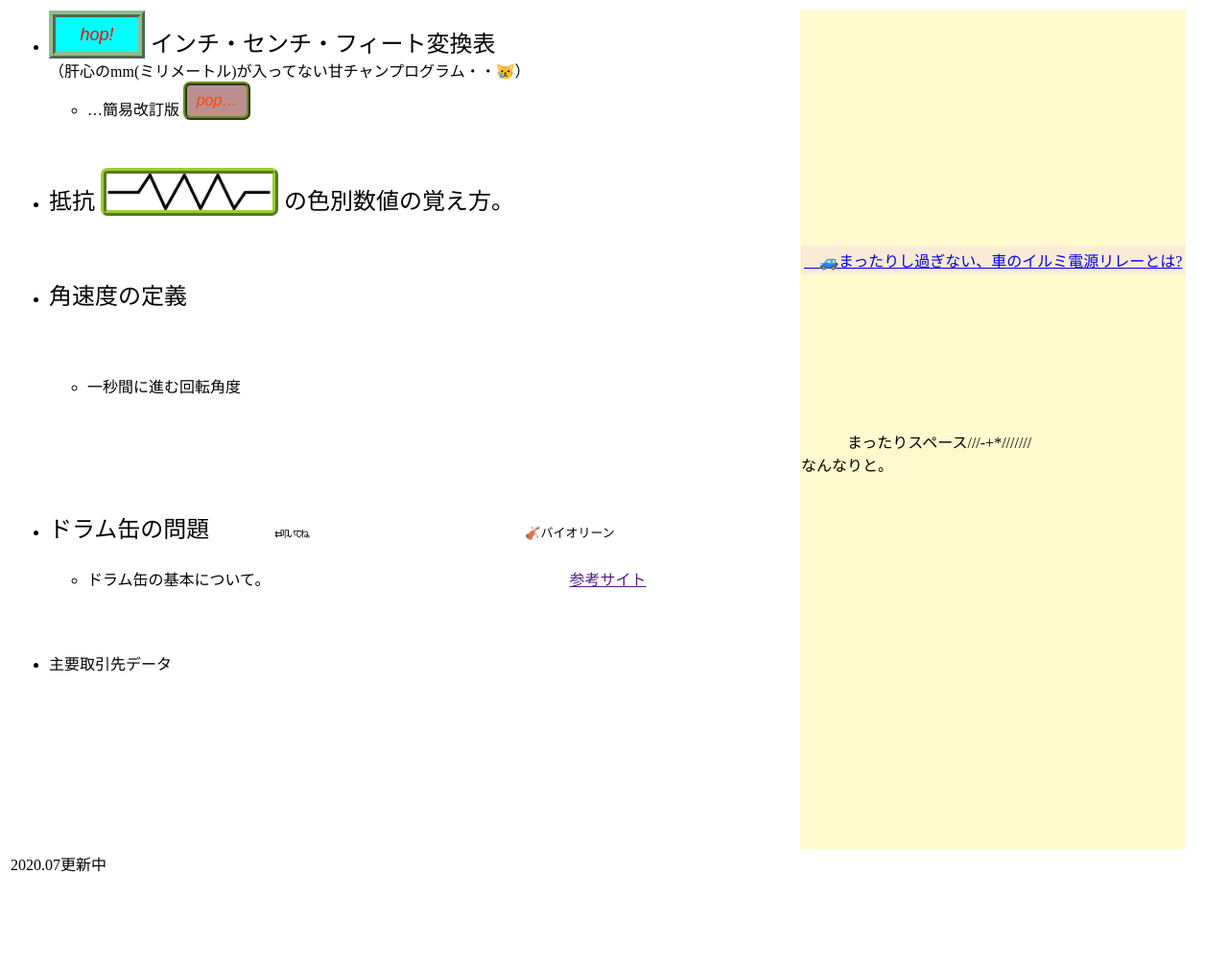
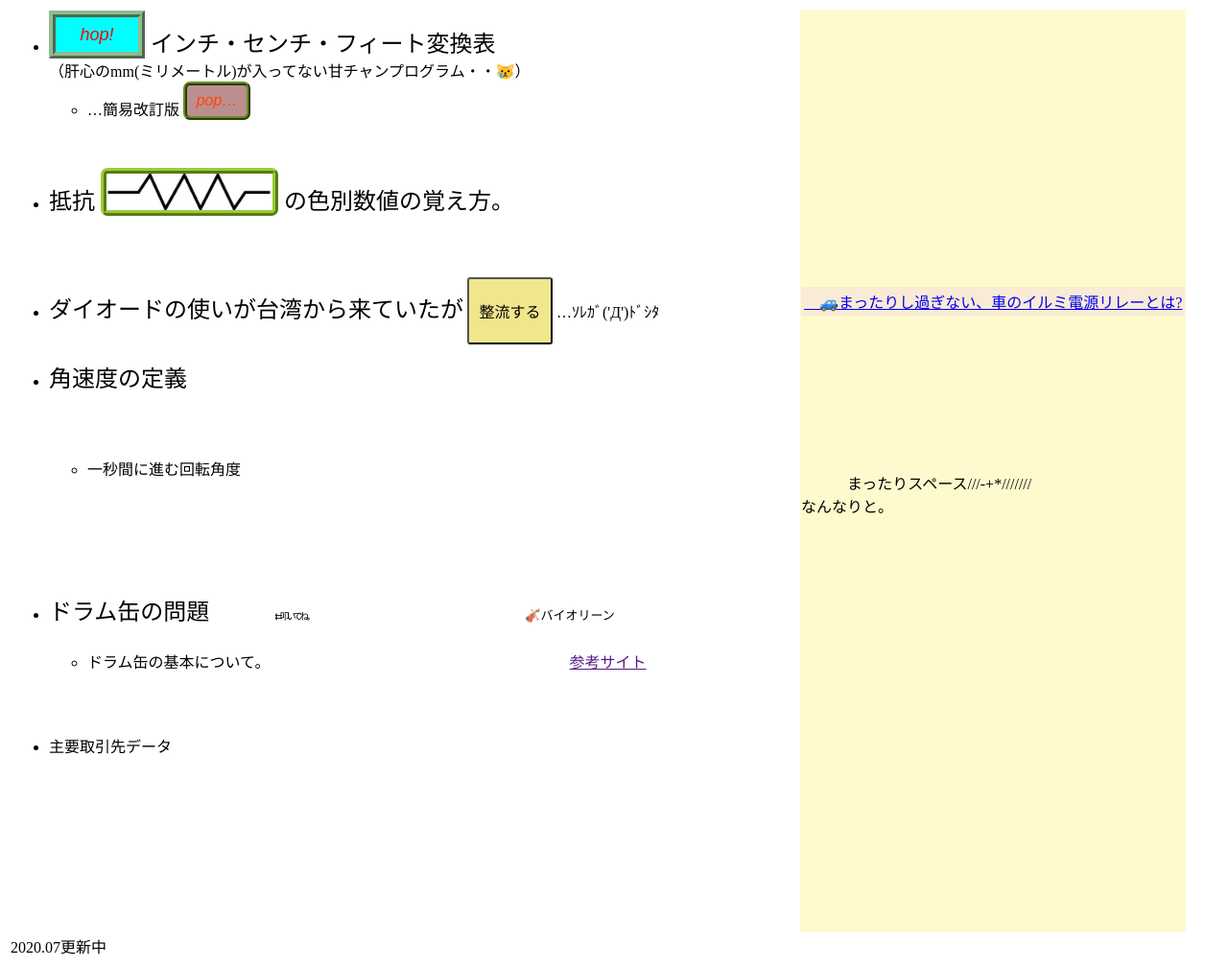
Before and after one commit to taka4rai9umi/taka4rai9umi.github.jp, a plain HTML site: page main.html in a window 1280 px wide. Shown: the whole page at 96% size. Before the commit the page ends 923 px from the top, so only its background shows below. Drawn offline with Linux system fonts and the light colour scheme.

Commit message:
Update main.html

```diff
--- a/main.html
+++ b/main.html
@@ -2,7 +2,6 @@
   <HEAD><TITLE>メインのページ</TITLE>
     <meta http-equiv="content-type" charset="utf-8">
     <meta name="viewpoint" content="width=device-width">
-
 <style>
 .ボタン１{background-color: aqua; height: 50;width: 100;vertical-align: bottom; border:2mm ridge; border-color:darkseagreen;font-size: large; font-style: italic;color:red;}
 .ボタン２{background-color:rosybrown; height: 40;width: 70;vertical-align: bottom; border:1.3mm ridge; border-radius: 7px; border-color:olivedrab;font-size:medium; font-style: italic;color:orangered;}
@@ -15,9 +14,8 @@
 .上寄せ{vertical-align:top;}
 .下寄せ{vertical-align:bottom;}
 .ナオミ{font-family:'Times New Roman', Times, serif; font-size:large;  font-style: italic;}
-</style><script>
-
-</script></HEAD>
+.整流する{height:70;width:89; border-radius:3px;background-color:khaki; font-size:medium;}
+</style></HEAD>
 <body>
 <table name="main_annex" border="0"><tr>
   <td name="main_part" width="820">
@@ -35,7 +33,8 @@
 </span>の色別数値の覚え方。</font>
 </br><span>　　　</span>
   <span id="コレ" class="上寄せ" style="visibility:hidden" onclick="location.href='https://taka4rai9umi.github.io/taka4rai9umi.github.jp/color_memo_resistance.html'"><font size="3" >　ｺﾚ↑ｺﾚ↑('Д')ﾉノ　　　</font></span>
-  <span id="複数抵抗" class="上寄せ" onclick="location.href='https://taka4rai9umi.github.io/taka4rai9umi.github.jp/color_memo_resistance.html'">　</span><ul><li id="ていう" style="visibility:hidden">ていうことで(*^-^*)</li></ul></li></ul>
+  <span id="複数抵抗" class="上寄せ" onclick="location.href='https://taka4rai9umi.github.io/taka4rai9umi.github.jp/color_memo_resistance.html'">　</span>
+  <ul><li id="ていう" style="visibility:hidden">ていうことで(*^-^*)</li></ul></li></ul>
 <script>
 
 function 複数の抵抗(){
@@ -58,12 +57,14 @@ function て(){document.getElementById("て").style.visibility="visible";}
 function ナオミ(){document.getElementById("ナオミ").style.visibility="visible";}
 function 花塚(){document.getElementById("花塚").style.visibility="visible";}
 </script>
-<ul><li onmousemove="なんじゃ(),nogizaka()"><font size="5px">角速度の定義</font><span id="なんじゃ" style="visibility:hidden"><font size="5px"> ←</font>ㄱ(・・? ﾅﾝｼﾞｬﾛﾅ</span></li>
-  <ul><li onmousemove="ボタン４()">一秒間に進む回転角度
+<ul><li><font size="5px">ダイオードの使いが台湾から来ていたが</font>
+<input type="button" value="整流する" class="整流する"  onclick="location.href='https://taka4rai9umi.github.io/taka4rai9umi.github.jp/diode.html'"> …ｿﾚｶﾞ('Д')ﾄﾞｼﾀ</li></ul>
+<ul><li onmousemove="なんじゃ(),nogizaka()"><font size="5px">角速度の定義</font>
+  <span id="なんじゃ" style="visibility:hidden"><font size="5px"> ←</font>ㄱ(・・? ﾅﾝｼﾞｬﾛﾅ</span></li>
+<ul><li onmousemove="ボタン４()">一秒間に進む回転角度
   <input type="button" id="ボタン４" class="ボタン４" style="visibility:hidden"
   value="ぐるぐるカーテン" onclick="location.href='https://taka4rai9umi.github.io/taka4rai9umi.github.jp/speed_of_radian.html'"
-  </li><span><img id="nogizaka" style="visibility:hidden" class="下寄せ" src="nogizaka.jpg" height="90" width="140" > </span></ul></ul>
-
+</li><span><img id="nogizaka" style="visibility:hidden" class="下寄せ" src="nogizaka.jpg" height="90" width="140" > </span></ul></ul>
 <ul><li onmousemove="ドラム缶黄()"><font size="5px">ドラム缶の問題</font>
   <img id="ドラム缶黄" class="下寄せ" style="visibility:hidden" src="ドラム缶黄.jpg"
   onclick="バイーン２(),叩いてね(),setTimeout('バイーン１()',1000),setTimeout('ボタン５()',2500)" width="60" height="100">
@@ -75,15 +76,14 @@ function 花塚(){document.getElementById("花塚").style.visibility="visible";}
 <ul><li><span id="バイオリン"></span><span>ドラム缶の基本について。　　　　　　　　　　　　　　　　　　　　<a href="">参考サイト</a></span></li></ul></ul></br>
 
 <ul><li onmousemove="デタデタ()">主要取引先データ　<span id="デタデタ" style="visibility:hidden" onmousemove="setTimeout('そ()',1200),setTimeout('し()',2400),setTimeout('て()',3900)">ﾃﾞﾀﾃﾞﾀ-( ^^) _旦~~
-  <input type="button" value="一覧表" style="color:saddlebrown; background-color:turquoise; border-radius:15%; height:50px; width: 100px; font-size: larger;" onclick="location.href='https://taka4rai9umi.github.io/taka4rai9umi.github.jp/supplier_table.html'">
- </span></li></ul></br><div style="visibility: hidden;" onmousemove="ナオミ(),setTimeout('花塚()',1000)">　　<span id="そ"><font size="5px"> そ</font></span><span id="し"><font size="4px">し</font></span><span id="て">て…</span>　　　</div>
- <ul><li style="visibility:hidden" id="ナオミ">Webページ制作とCADの練習。
-   <span class="ナオミ" style="color:darkslateblue;background-color:darksalmon"  onclick="location.href='https://taka4rai9umi.github.io/taka4rai9umi.github.jp/naomi_filling_machine.html'"><font size="4px">株式会社ナオミの充填機</font></span>
+  <input type="button" value="一覧表" style="color:saddlebrown; background-color:turquoise; border-radius:15%; height:50px; width:100px; font-size: larger;" onclick="location.href='https://taka4rai9umi.github.io/taka4rai9umi.github.jp/supplier_table.html'">
+ </span></li></ul></br><div style="visibility: hidden;" onmousemove="ナオミ(),setTimeout('花塚()',1000)">　　<span id="そ">
+   <font size="5px"> そ</font></span><span id="し"><font size="4px">し</font></span><span id="て">て…</span>　　　</div>
+ <ul><li style="visibility:hidden" id="ナオミ">Webページ制作とCADの練習。<span class="ナオミ" style="color:darkslateblue;background-color:darksalmon"  onclick="location.href='https://taka4rai9umi.github.io/taka4rai9umi.github.jp/naomi_filling_machine.html'"><font size="4px">株式会社ナオミの充填機</font></span>
  </li></ul><ul><li style="visibility:hidden" id="花塚"><font size="4px">株式会社花塚製作所のハンディ計量充填機ヾ(*´∀｀*)ﾉ</font></li></ul>
 
 </td name="main_part">
-<td name="annex_part" style="background-color:lemonchiffon"><table style="background-color: antiquewhite;"><tr><td><a  href='https://taka4rai9umi.github.io/taka4rai9umi.github.jp/illumination.html'">　🚙まったりし過ぎない、車のイルミ電源リレーとは?</td>
-  </tr></table></br></br></br></br></br></br></br></br></br>
+<td name="annex_part" style="background-color:lemonchiffon"><table style="background-color: antiquewhite;"><tr><td><a  href='https://taka4rai9umi.github.io/taka4rai9umi.github.jp/illumination.html'">　🚙まったりし過ぎない、車のイルミ電源リレーとは?</td></tr></table></br></br></br></br></br></br></br></br></br>
   　　　まったりスペース///-+*///////</br>なんなりと。</br></br></br></br></br></br></br></br></br>
 </td></tr><tr><td>2020.07更新中</td></tr>
 </table name="main_annex">
```
